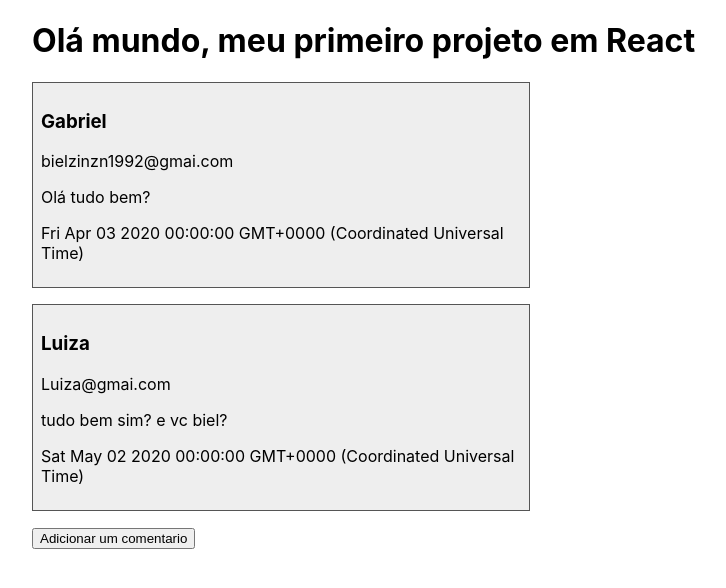
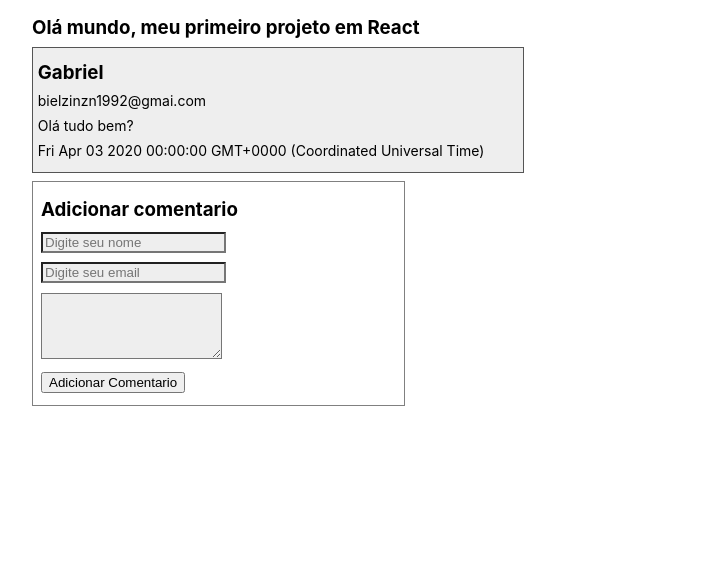
Before and after one commit to gabrielp1999/react-basico-ao-avancado, a React (Create React App) app in the folder secao-4/react-basico/: page / in a window 1280 px wide. Shown: the top 588 px of the page, without its empty margins (16-742 px from the left). Built offline with nearby package versions, Linux system fonts and the light colour scheme.

Commit message:
Tratamento de eventos

```diff
--- a/secao-4/react-basico/src/App.js
+++ b/secao-4/react-basico/src/App.js
@@ -14,36 +14,42 @@ class App extends Component{
         data: new Date(2020,3,3),
         mensagem: "Olá tudo bem?"
       },
-      {
-        nome: 'Luiza',
-        email: 'Luiza@gmai.com',
-        data: new Date(2020,4,2),
-        mensagem: "tudo bem sim? e vc biel?"
-      },
-    ]
+    ],
+    novoComentario: {
+      nome:"",
+      email:"",
+      mensagem:""
+    }
   }
 
-  adicionandoComentario = ()=> {
-    const novoComentario = {
-      nome: 'kaun',
-      email: 'kaun@gmai.com',
-      data: new Date(),
-      mensagem: "iae turma!!!"
-    }
+  adicionandoComentario = e => {
+    e.preventDefault();
 
-    // let lista = this.state.comentarios;
-    // lista.push(novoComentario);
-    // this.setState({ comentarios: lista });
+    // const novoComentario = {
+    //   nome: 'kaun',
+    //   email: 'kaun@gmai.com',
+    //   data: new Date(),
+    //   mensagem: "iae turma!!!"
+    // }
+    const novoComentario = {...this.state.novoComentario, data: new Date() }
 
     this.setState({
-      comentarios:[...this.state.comentarios, novoComentario]
+      comentarios:[...this.state.comentarios, novoComentario],
+      novoComentario: { nome:'', email:'', mensagem:''}
     });
   }
+
+  digitacao = e =>{
+    const { name, value } = e.target;
+    this.setState({ novoComentario: {...this.state.novoComentario, [name]: value } });
+  }
+
+
 
   render(){
     return (
       <div className="App">
-          <h1>Olá mundo, meu primeiro projeto em React</h1>
+          <h3>Olá mundo, meu primeiro projeto em React</h3>
 
       {this.state.comentarios.map((comentario, indice) => (
           <Comentario
@@ -54,7 +60,34 @@ class App extends Component{
             {comentario.mensagem}
           </Comentario>
       ))}
-      <button onClick={this.adicionandoComentario}>Adicionar um comentario</button>
+        <form method="post" onSubmit={this.adicionandoComentario}>
+          <h3>Adicionar comentario</h3>
+
+          <div>
+            <input
+             type="text"
+              name="nome"
+              onChange={this.digitacao}
+              value={this.state.novoComentario.nome}
+              placeholder="Digite seu nome"/>
+          </div>
+
+          <div>
+            <input type="email"
+             name="email"
+             onChange={this.digitacao}
+             value={this.state.novoComentario.email}
+              placeholder="Digite seu email"/>
+          </div>
+
+          <div>
+            <textarea name="mensagem"
+             onChange={this.digitacao}
+            value={this.state.novoComentario.mensagem}
+             rows="4"/>
+          </div>
+          <button type="submit">Adicionar Comentario</button>
+        </form>
       </div>
       );
     }
--- a/secao-4/react-basico/src/components/Comentario.css
+++ b/secao-4/react-basico/src/components/Comentario.css
@@ -1,7 +1,29 @@
+* {
+  margin: 0.5rem 0;
+}
 .Comentario {
-  padding: 0.5rem;
+  padding: 0.3rem;
   background-color: #eee;
-  margin-bottom: 1rem;
+  margin-bottom: 0.5rem;
   border: 1px solid #555;
   width: 30rem;
 }
+
+.font {
+  font-size: 14px;
+}
+
+input, div, textarea, button {
+  margin: 0.2rem 0;
+
+}
+input, textarea{
+  background-color: #eee;
+}
+
+form {
+  width: 30%;
+  padding: 0.5rem;
+  text-align: left;
+  border: 1px solid gray;
+}
--- a/secao-4/react-basico/src/components/Comentario.js
+++ b/secao-4/react-basico/src/components/Comentario.js
@@ -4,9 +4,9 @@ import './Comentario.css'
 const Comentario = props => (
   <div className='Comentario'>
     <h3>{props.nome}</h3>
-    <p>{props.email}</p>
-    <p>{props.children}</p>
-    <p>{props.data.toString()}</p>
+    <p className='font'>{props.email}</p>
+    <p className='font'>{props.children}</p>
+    <p className='font'>{props.data.toString()}</p>
   </div>
   );
 
```
